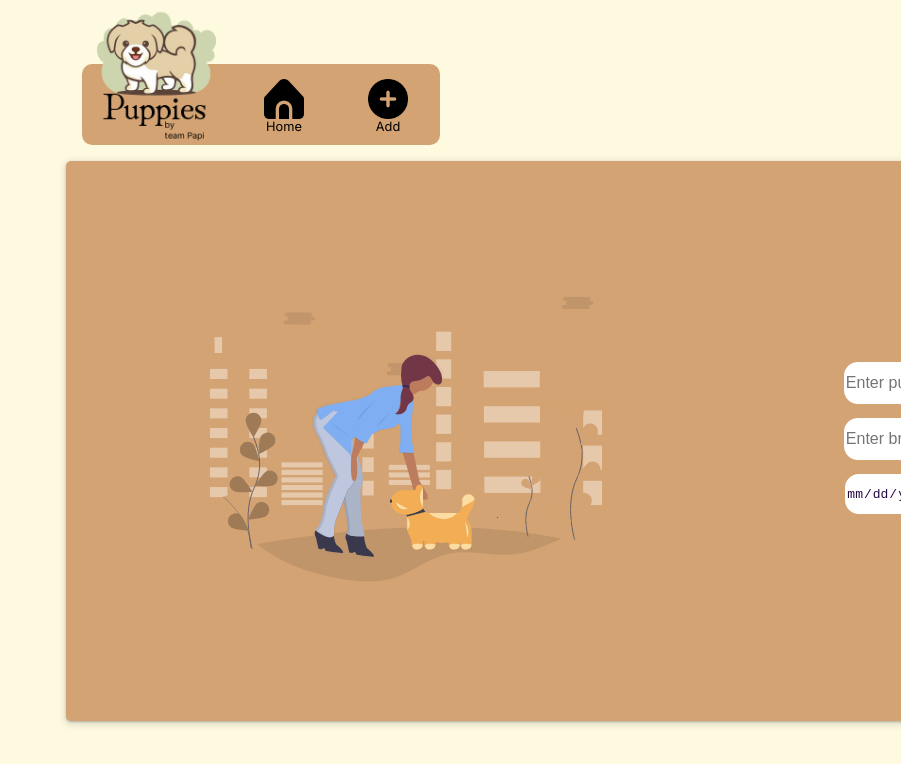
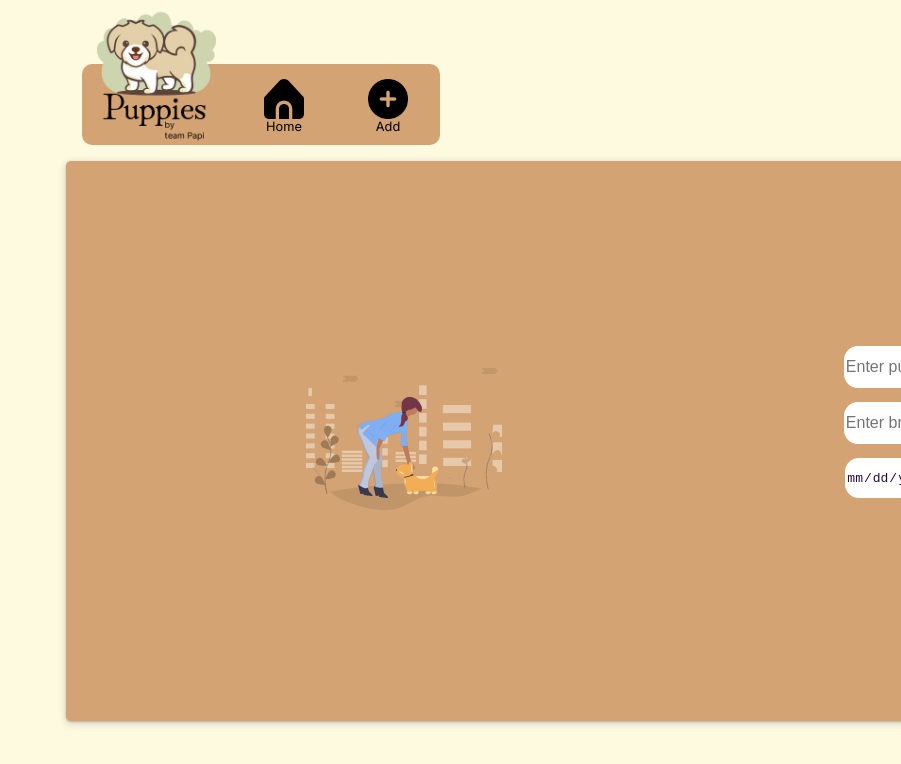
Before and after one commit to roelineburger/puppies-fullstack-app, a React (Create React App) app in the folder client/: page /puppy/new in a window 1280 px wide. Shown: the top 764 px of the page, without its empty margins (379-1280 px from the left). Built offline with nearby package versions, Linux system fonts and the light colour scheme; no server answers; a web font is replaced by a local one.

Commit message:
css for mobile devices width 375ps

```diff
--- a/client/src/components/AddPuppy.tsx
+++ b/client/src/components/AddPuppy.tsx
@@ -50,7 +50,7 @@ const AddPuppy = ({ puppies }: IAddPuppyProps) => {
   return (
     <section className="addpuppy__container">
       <div className="addpuppy__image">
-        <img src={logo} width="400px" height="400px" alt="puppyphoto" />
+        <img src={logo} width="200px" height="200px" alt="puppyphoto" />
       </div>
 
       <form onSubmit={handleSubmit} className="addpuppy__form">
--- a/client/src/components/EditPuppy.tsx
+++ b/client/src/components/EditPuppy.tsx
@@ -63,7 +63,7 @@ const EditPuppy = ({ puppies, setPuppies }: IEditPuppyProps) => {
   return (
     <section className="editpuppy__container">
       <div className="editpuppy__image">
-        <img src={logo} width="400px" height="400px" alt="puppyphoto" />
+        <img src={logo} width="200px" height="200px" alt="puppyphoto" />
       </div>
 
       <form onSubmit={handleSave} className="editpuppy__form">
--- a/client/src/css/AddPuppy.css
+++ b/client/src/css/AddPuppy.css
@@ -1,7 +1,7 @@
 .addpuppy__container {
   width: 95vw;
   position: relative;
-  height: 60vh;
+  min-height: 60vh;
   background-color: var(--fawn);
   display: flex;
   flex-direction: column;
@@ -12,9 +12,9 @@
   box-shadow: rgba(60, 64, 67, 0.3) 0px 1px 2px 0px,
     rgba(60, 64, 67, 0.15) 0px 2px 6px 2px;
 }
-.addpuppy__image {
+/* .addpuppy__image {
   display: none;
-}
+} */
 
 .addpuppy__form {
   width: 85%;
@@ -55,6 +55,7 @@
   color: black;
   font-size: 18px;
   font-weight: 600;
+  margin-bottom: 2rem;
   background-color: #b99436;
   border: 1px solid #d4a373ff;
 }
--- a/client/src/css/EditPuppy.css
+++ b/client/src/css/EditPuppy.css
@@ -1,7 +1,7 @@
 .editpuppy__container {
   width: 95vw;
   position: relative;
-  height: 60vh;
+  min-height: 70vh;
   background-color: var(--fawn);
   display: flex;
   flex-direction: column;
@@ -11,9 +11,6 @@
   border-radius: 5px;
   box-shadow: rgba(60, 64, 67, 0.3) 0px 1px 2px 0px,
     rgba(60, 64, 67, 0.15) 0px 2px 6px 2px;
-}
-.editpuppy__image {
-  display: none;
 }
 
 .editpuppy__form {
@@ -53,6 +50,7 @@
   font-family: "Hina Mincho", serif;
   font-size: 18px;
   font-weight: 900;
+  margin-bottom: 2rem;
   background-color: #b99436;
   border: 1px solid #d4a373ff;
 }
```
